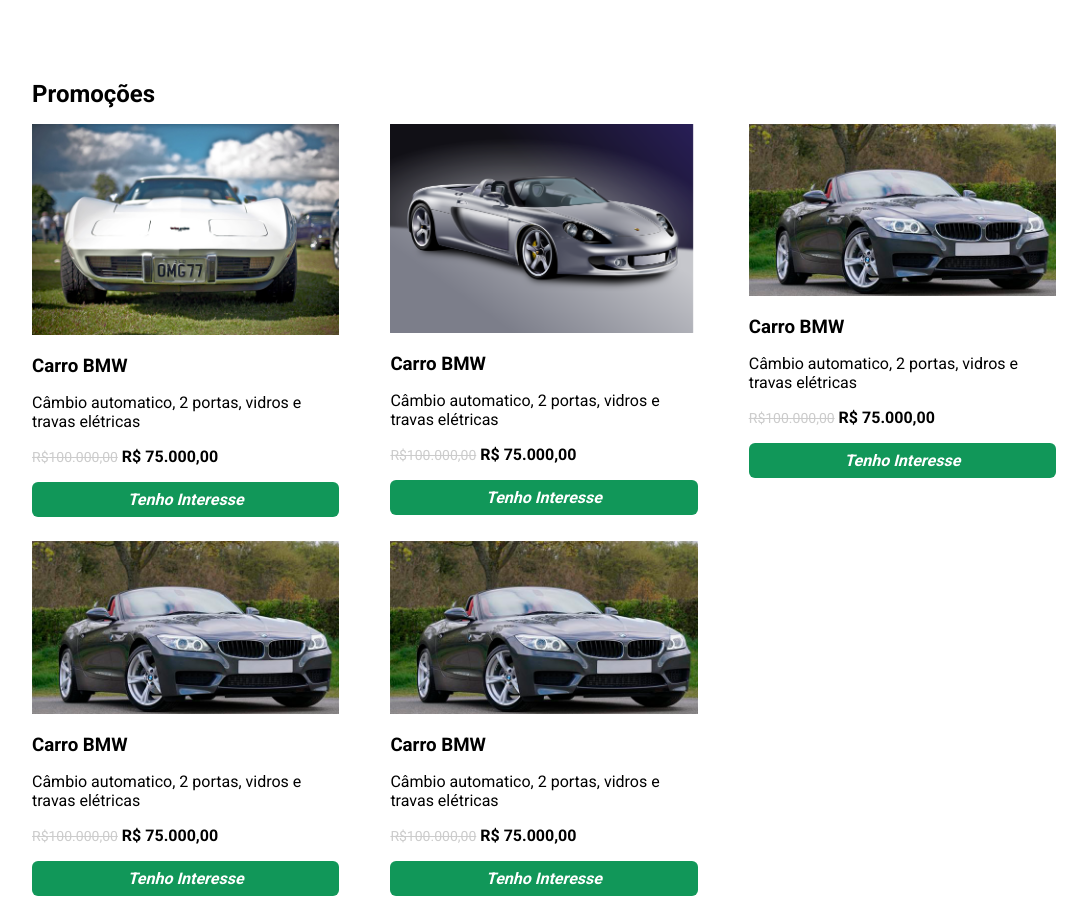
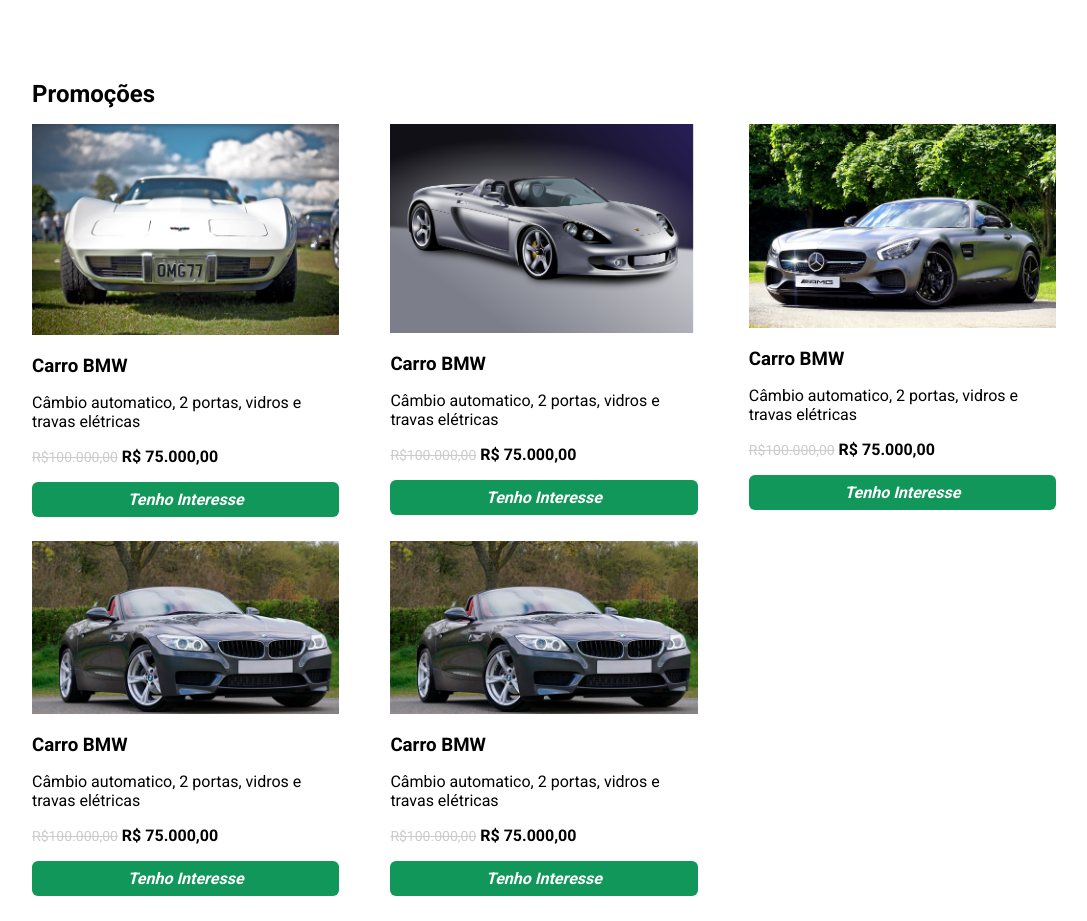
Before and after one commit to BrunoRodriguesDaSilva/Site-Bkg-Motors, a plain HTML site: page index.html in a window 1280 px wide. Shown: the part 1580-2501 px from the top of the page, without its empty margins (96-1183 px from the left). Drawn offline with nearby package versions, Linux system fonts and the light colour scheme.

Commit message:
Update index.html

```diff
--- a/index.html
+++ b/index.html
@@ -141,7 +141,7 @@
                     <button type="button">Tenho Interesse</button>
                 </li>
                 <li>
-                    <img src="/Images/carro-bmw.png" alt="">
+                    <img src="/Images/carro-mercedes.jpg" alt="">
                     <h3>Carro BMW</h3>
                     <p>Câmbio automatico, 2 portas, vidros e travas elétricas</p>
                     <div class="price">
```
